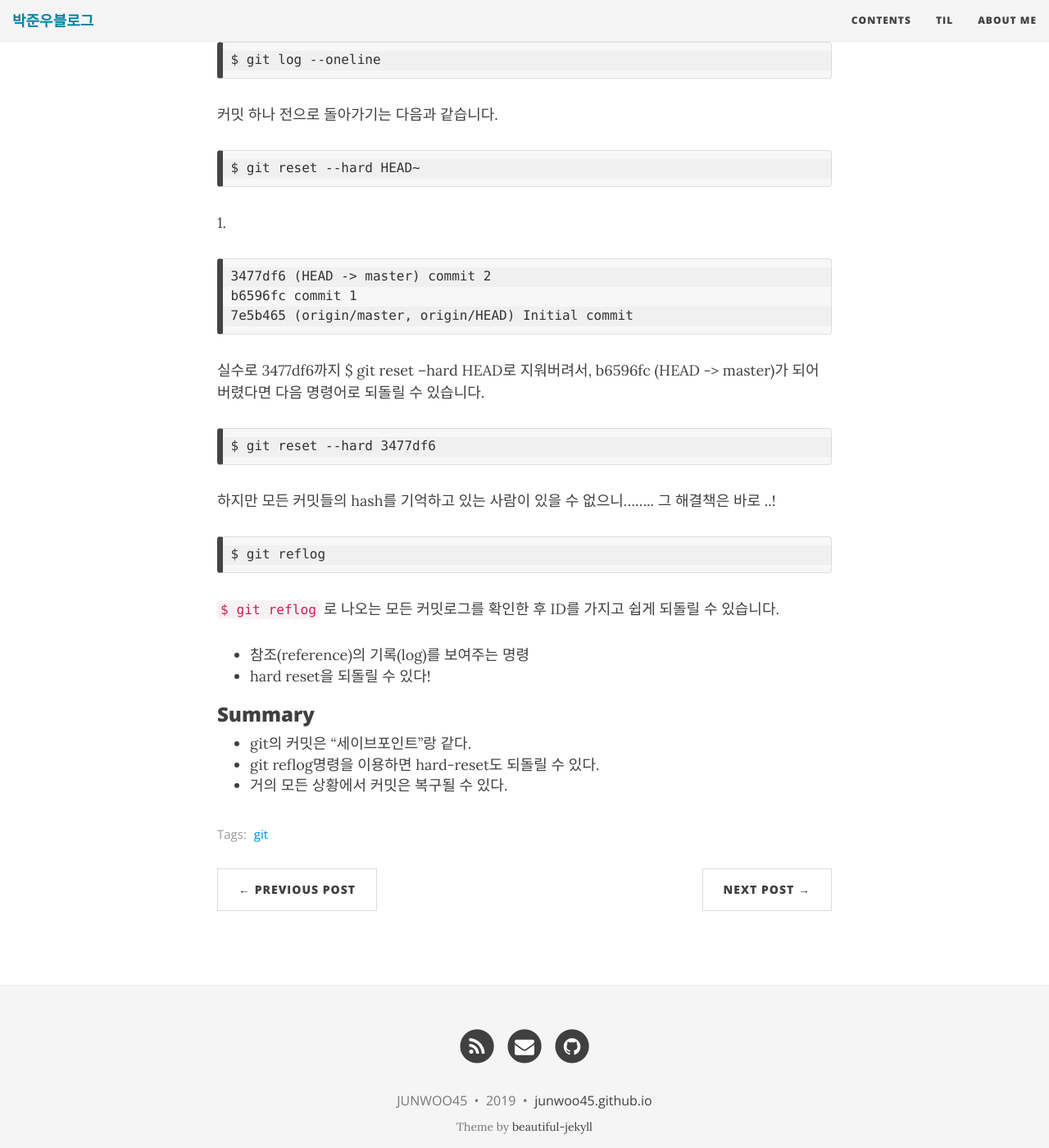
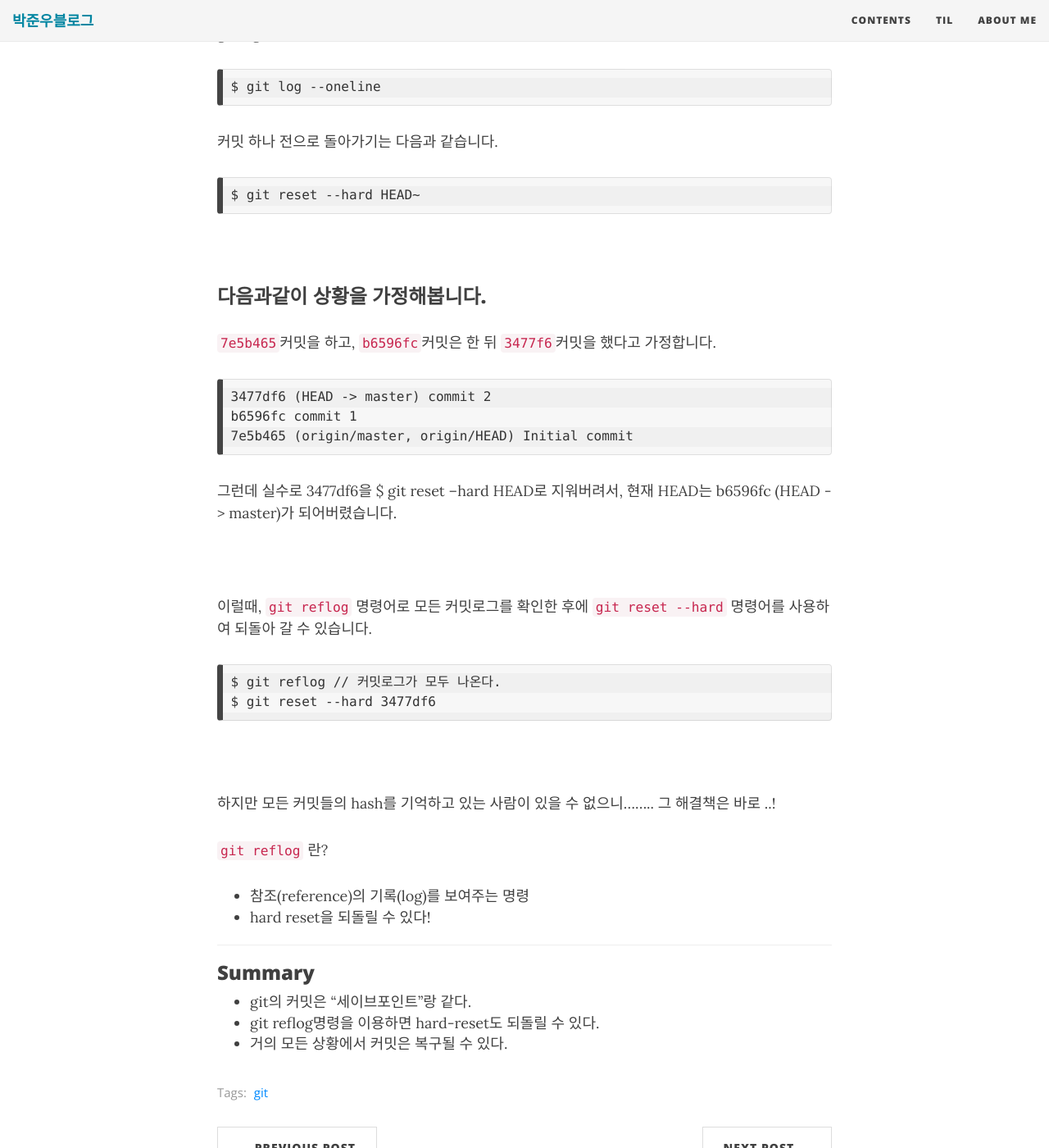
Before and after one commit to JUNWOO45/junwoo45.github.io.archived, a Jekyll site: the page built from _posts/2019-05-27-git_reflog.md, in a window 1280 px wide and 1400 px high, scrolled down 658 px. Shown: the whole window at 82% size. Built offline with Jekyll 4.4.1, drawn with Linux system fonts in a browser that asks for light colours; nearby versions of some CDN libraries; comment, search, counter and statistics services are not loaded; some of the changed text lies outside the part shown.

Commit message:
git reflog 수정

````diff
--- a/_posts/2019-05-27-git_reflog.md
+++ b/_posts/2019-05-27-git_reflog.md
@@ -36,7 +35,11 @@ $ git log --oneline
 $ git reset --hard HEAD~
 ```
 
-1.
+<br>
+
+### 다음과같이 상황을 가정해봅니다.
+
+`7e5b465`커밋을 하고, `b6596fc`커밋은 한 뒤 `3477f6`커밋을 했다고 가정합니다.
 
 ```
 3477df6 (HEAD -> master) commit 2
@@ -44,26 +47,31 @@ b6596fc commit 1
 7e5b465 (origin/master, origin/HEAD) Initial commit
 ```
 
-실수로 3477df6까지 $ git reset --hard HEAD로 지워버려서,
-b6596fc (HEAD -> master)가 되어버렸다면 다음 명령어로 되돌릴 수 있습니다.
+그런데 실수로 3477df6을 $ git reset --hard HEAD로 지워버려서,
+현재 HEAD는 b6596fc (HEAD -> master)가 되어버렸습니다.
+
+<br>
+
+이럴때, `git reflog` 명령어로 모든 커밋로그를 확인한 후에 `git reset --hard` 명령어를 사용하여 되돌아 갈 수 있습니다.
 
 ```
+$ git reflog // 커밋로그가 모두 나온다.
 $ git reset --hard 3477df6
 ```
+
+<br>
 
 하지만 모든 커밋들의 hash를 기억하고 있는 사람이 있을 수 없으니........
 그 해결책은 바로 ..!
 
-```
-$ git reflog
-```
 
-`$ git reflog` 로 나오는 모든 커밋로그를 확인한 후 ID를 가지고 쉽게 되돌릴 수 있습니다.
+
+`git reflog` 란?
 
 - 참조(reference)의 기록(log)를 보여주는 명령
 - hard reset을 되돌릴 수 있다!
 
-
+---
 
 ### Summary
 
````
Also changed, not shown: other parts of _posts/2019-05-27-git_reflog.md (+1 -2 lines).
